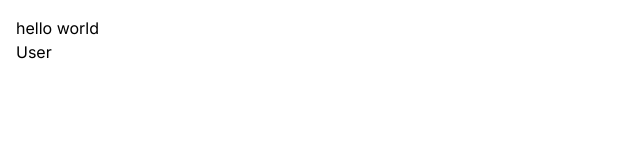
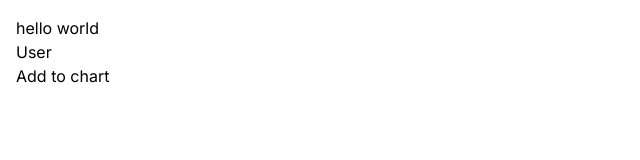
Before and after one commit to flexibility2/nextjs-practise-mosh, a Next.js app: page / in a window 1280 px wide. Shown: the top 160 px of the page, without its empty margins (0-640 px from the left). Built offline with nearby package versions, Linux system fonts and the light colour scheme.

Commit message:
use client

```diff
--- /dev/null
+++ b/app/components/AddChart.tsx
@@ -0,0 +1,12 @@
+"use client";
+import React from "react";
+
+const AddChart = () => {
+  return (
+    <div>
+      <button onClick={() => console.log("object")}>Add to chart</button>
+    </div>
+  );
+};
+
+export default AddChart;
--- /dev/null
+++ b/app/components/ProductCard.tsx
@@ -0,0 +1,12 @@
+import React from "react";
+import AddChart from "./AddChart";
+
+const ProductCard = () => {
+  return (
+    <div>
+      <AddChart></AddChart>
+    </div>
+  );
+};
+
+export default ProductCard;
--- a/app/page.tsx
+++ b/app/page.tsx
@@ -1,5 +1,6 @@
 import Image from "next/image";
 import Link from "next/link";
+import ProductCard from "./components/ProductCard";
 
 export default function Home() {
   return (
@@ -7,6 +8,7 @@ export default function Home() {
       <h1>hello world</h1>
       {/* <a href="/user">User</a> */}
       <Link href={"/user"}>User</Link>
+      <ProductCard />
     </main>
   );
 }
```
